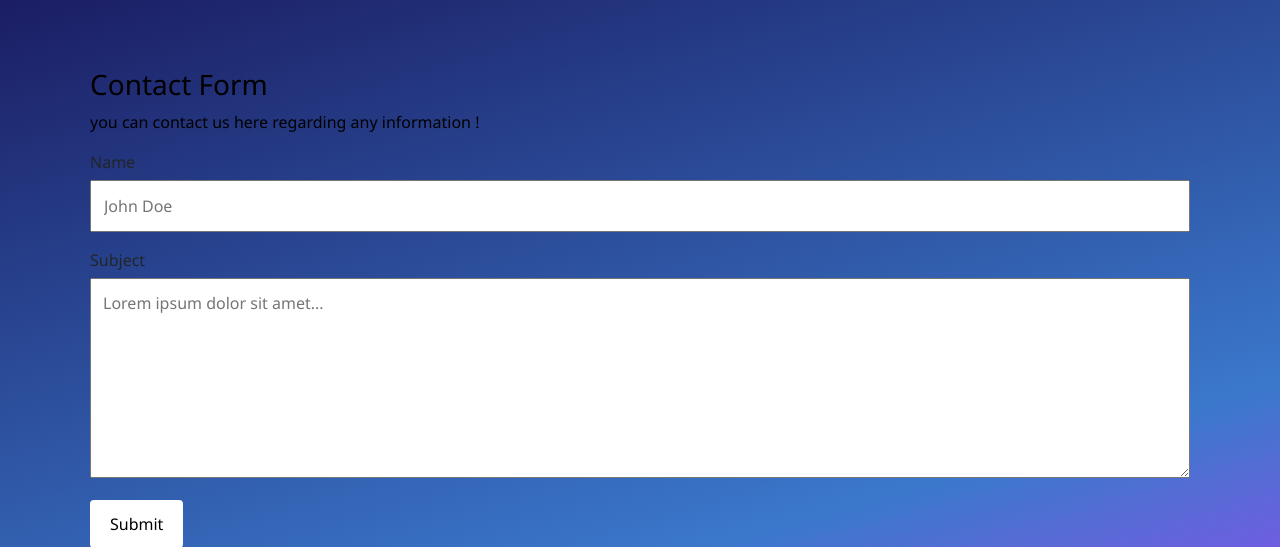
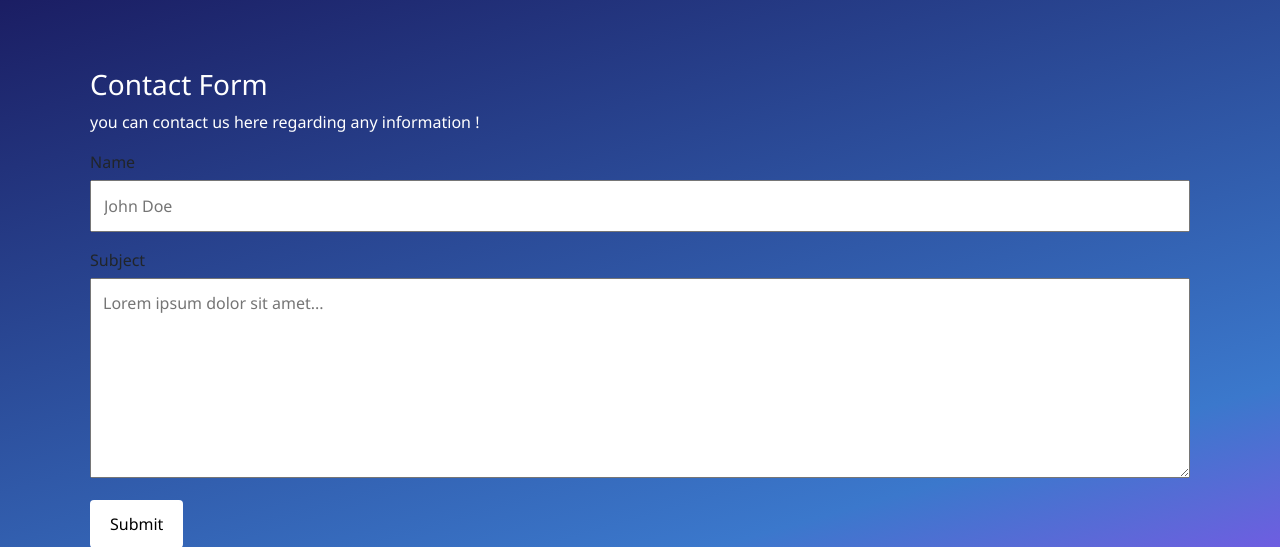
Before and after one commit to lisdis19/SchrodingersCats, a Django app: page /contact/ in a window 1280 px wide. Shown: the part 88-635 px from the top of the page. Run offline with Django 4.2, Linux system fonts and the light colour scheme; parts of the project's set-up code (start-up, migrations or seed data) failed here and were passed over.

Commit message:
aesthetic changes

```diff
--- a/website/templates/contact.html
+++ b/website/templates/contact.html
@@ -70,11 +70,11 @@
       }
 
       h3{
-        color: black;
+        color: white;
       }
 
       p{
-        color: black;
+        color: white;
         font-family: 'Segoe UI', Tahoma, Geneva, Verdana, sans-serif;
       }
 
```
